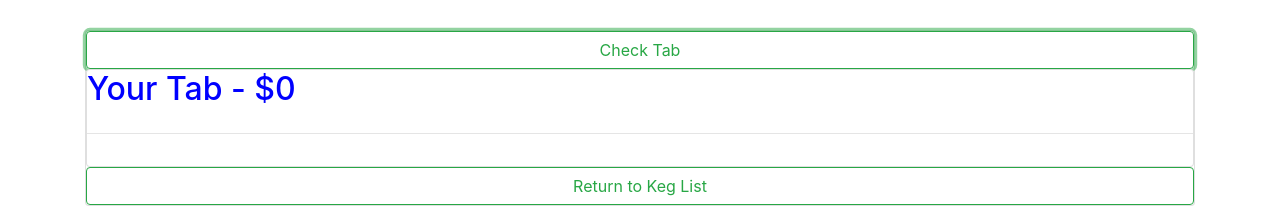
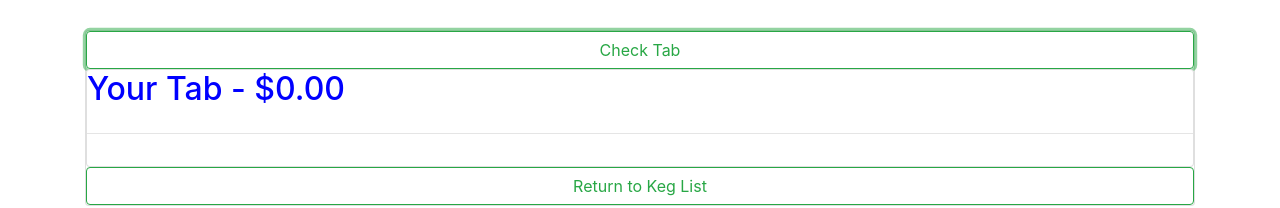
Before and after one commit to wdonovanseid/Tap-Room.React, a React (Create React App) app: page / in a window 1280 px wide. Both pictures are taken after a click on the button "Check Tab". Shown: the part 176-384 px from the top of the page. Built offline with nearby package versions, Linux system fonts and the light colour scheme.

Commit message:
add toFixed(2) to price displays in Tab.js and Pint.js

```diff
--- a/src/components/Pint.js
+++ b/src/components/Pint.js
@@ -4,7 +4,7 @@ import PropTypes from "prop-types";
 function Pint(props) {
   return (
     <React.Fragment>
-      <h4>{props.name} - x{props.quantity} Total Price: {props.quantity*props.price}
+      <h4>{props.name} - x{props.quantity} Total Price: ${(props.quantity*props.price).toFixed(2)}
         <button type="button" className="btn btn-info" onClick={() => props.whenCancelClicked(props.id)}>Cancel Order</button></h4>
       <hr />
     </React.Fragment>
--- a/src/components/Tab.js
+++ b/src/components/Tab.js
@@ -11,7 +11,7 @@ function Tab(props) {
   return (
     <React.Fragment>
       <div className="card">
-        <h2>Your Tab - ${props.totalTab}</h2>
+        <h2>Your Tab - ${props.totalTab.toFixed(2)}</h2>
         <hr />
         <ul>
           {props.pintList.map((x) =>
```
